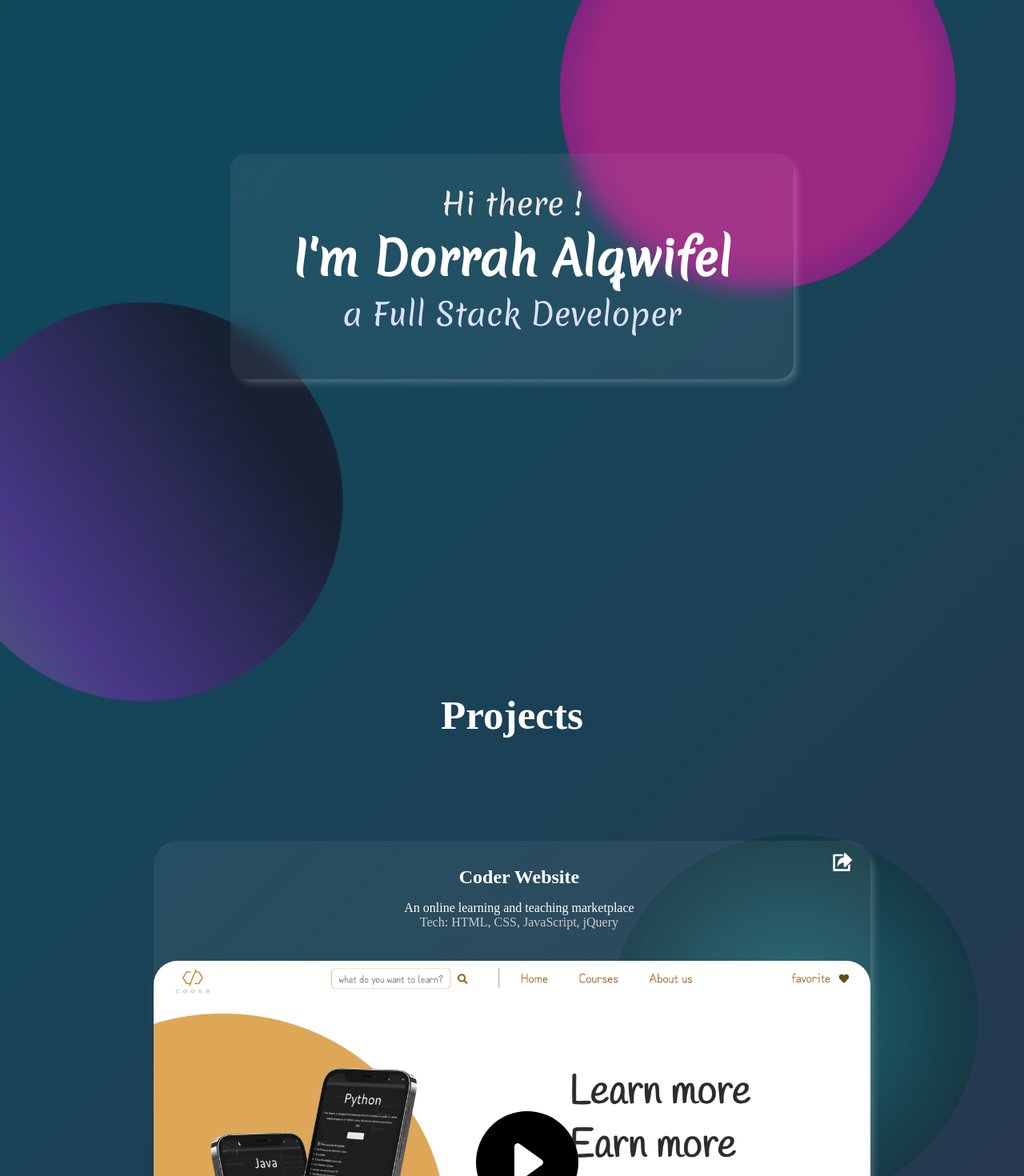
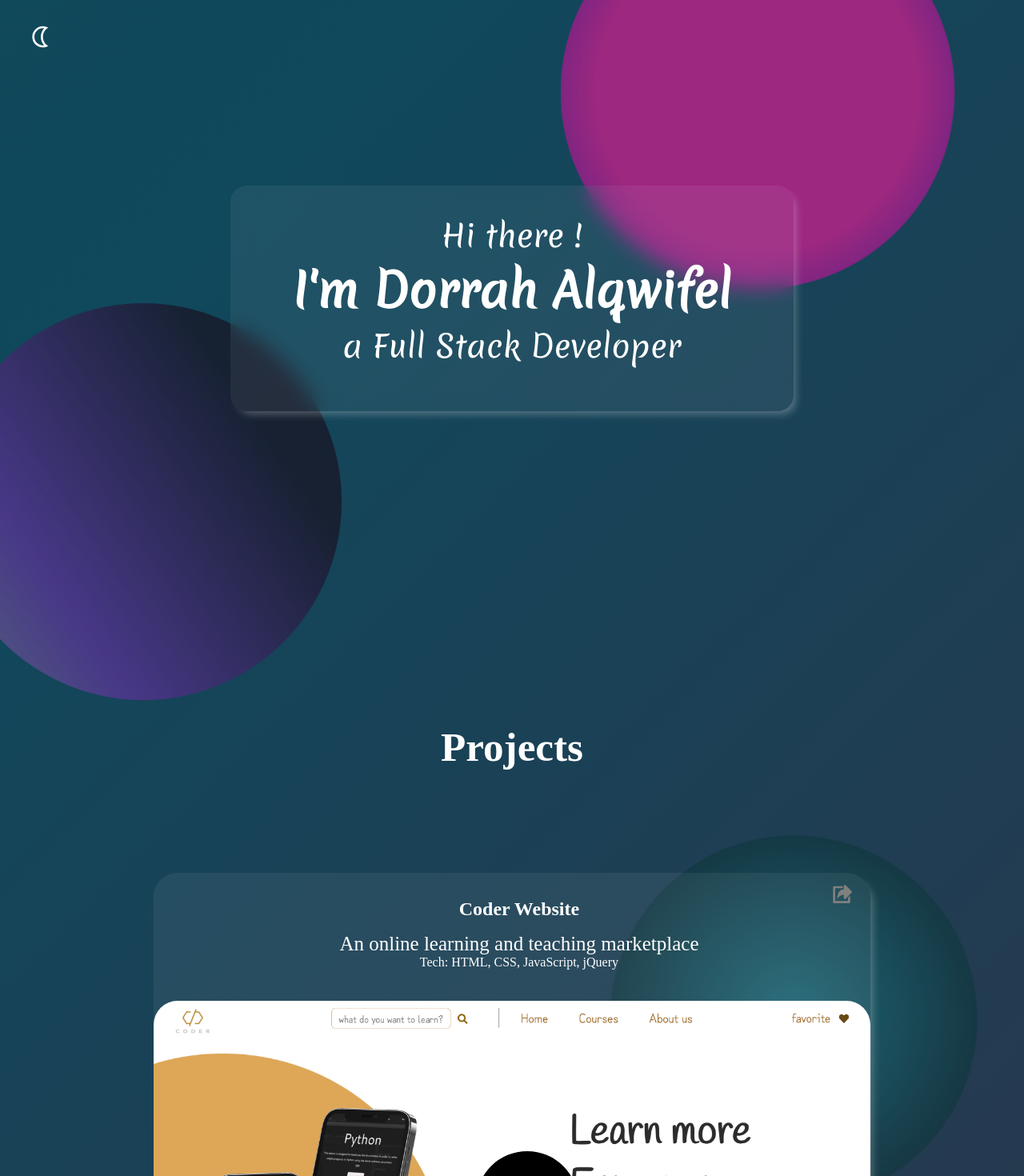
Before and after one commit to dorrahsq/Portfolio, a React (Create React App) app: page / in a window 1280 px wide. Shown: the top 1470 px of the page at 80% size. Built offline with nearby package versions, Linux system fonts and the light colour scheme; a web font is replaced by a local one.

Commit message:
add a light mode

```diff
--- a/src/App.js
+++ b/src/App.js
@@ -1,16 +1,26 @@
-import React from "react";
+import React, { useState } from "react";
 import Contact from "./components/Contact";
 import Home from "./components/Home";
 import Projects from "./components/Projects";
 import "./app.css";
+import { MdOutlineNightlight } from "react-icons/md";
+import { BsSun } from "react-icons/bs";
 
 function App() {
+  const [nighttMode, setNighttMode] = useState(true);
+
   return (
-    <div className="App">
+    <div className={nighttMode ? "App" : "App-Light"}>
+      <span
+        className={nighttMode ? "mode nightMode" : "mode lightMode"}
+        onClick={() => setNighttMode(!nighttMode)}
+      >
+        {nighttMode ? <MdOutlineNightlight /> : <BsSun />}
+      </span>
       <Home />
       <Projects />
       <Contact />
-      <div className="backgroundStart">
+      <div className={nighttMode ? "backgroundStart" : "backgroundStartLight"}>
         <div className="shape1 animated"></div>
         <div className="shape2 animated"></div>
         <div className="shape3 animated"></div>
--- a/src/app.css
+++ b/src/app.css
@@ -4,10 +4,30 @@
 }
 
 .App {
-  width: 100vw;
   background: linear-gradient(-45deg, #422015, #5a1630, #10485c, #0c5040);
   background-size: 400% 400%;
   animation: gradient 8s ease infinite;
+  color: white;
+}
+.App-Light {
+  color: rgb(3, 3, 3);
+  background-color: rgb(212, 211, 211);
+}
+.mode {
+  z-index: 10;
+  font-size: 2.5vw;
+  top: 30px;
+  left: 35px;
+  position: sticky;
+  display: inline-block;
+  transition: 0.5s ease;
+}
+.mode:hover {
+  cursor: pointer;
+  transform: scale(1.25) perspective(1px);
+}
+.nightMode {
+  color: white;
 }
 
 @keyframes gradient {
@@ -37,12 +57,26 @@
   border-radius: 50%;
   height: 38vw;
   width: 38vw;
+  /* filter: blur(5px); */
+}
+.backgroundStart .shape1,
+.backgroundStart .shape4 {
   background: rgb(157, 40, 128);
   background: radial-gradient(
     circle,
     rgba(157, 40, 128, 1) 58%,
     rgba(64, 32, 133, 1) 100%
   );
+}
+.backgroundStartLight .shape1,
+.backgroundStartLight .shape4 {
+  background: rgb(160, 111, 148);
+  background: radial-gradient(
+    circle,
+    rgb(160, 107, 147) 58%,
+    rgb(107, 94, 134) 100%
+  );
+  /* filter: blur(5px); */
 }
 .shape2 {
   top: 30vw;
@@ -52,12 +86,23 @@
   border-radius: 50%;
   height: 38vw;
   width: 38vw;
+}
+.backgroundStart .shape2 {
   background: rgb(83, 99, 126);
   background: linear-gradient(
     56deg,
     rgba(83, 99, 126, 1) 1%,
     rgba(72, 56, 135, 1) 28%,
     rgba(25, 24, 40, 0.7917542016806722) 76%
+  );
+}
+.backgroundStartLight .shape2 {
+  background: rgb(99, 107, 122);
+  background: linear-gradient(
+    56deg,
+    rgb(100, 108, 122) 1%,
+    rgb(102, 96, 126) 28%,
+    rgba(67, 66, 77, 0.678) 76%
   );
 }
 .shape3 {
@@ -68,11 +113,21 @@
   border-radius: 50%;
   height: 35vw;
   width: 35vw;
+}
+.backgroundStart .shape3 {
   background: rgb(31, 126, 137);
   background: radial-gradient(
     circle,
     rgba(31, 126, 137, 0.6601015406162465) 1%,
     rgba(12, 48, 52, 0.5760679271708684) 77%
+  );
+}
+.backgroundStartLight .shape3 {
+  background: rgb(90, 127, 131);
+  background: radial-gradient(
+    circle,
+    rgba(92, 124, 128, 0.66) 1%,
+    rgba(68, 83, 85, 0.576) 77%
   );
 }
 .shape4 {
--- a/src/components/Contact/style.css
+++ b/src/components/Contact/style.css
@@ -4,7 +4,6 @@
   display: flex;
   justify-content: space-around;
   align-items: center;
-  color: white;
   font-family: "Quintessential", cursive;
   padding-bottom: 5%;
   position: relative;
@@ -23,7 +22,9 @@
   align-items: center;
   color: rgb(0, 0, 0);
   transition: 0.5s ease;
-  margin: 1vw;
+  outline: 1px solid rgb(187, 186, 186);
+  outline-offset: 1vw;
+  margin: 1.6vw;
   box-shadow: 6px 7px 11px -4px rgba(255, 255, 255, 0.3);
   -webkit-box-shadow: 6px 7px 11px -4px rgba(255, 255, 255, 0.3);
   -moz-box-shadow: 6px 7px 11px -4px rgba(255, 255, 255, 0.3);
--- a/src/components/Home/style.css
+++ b/src/components/Home/style.css
@@ -5,7 +5,6 @@
   font-family: "Merienda", cursive;
   flex-wrap: wrap;
   height: 100vh;
-  color: white;
   position: relative;
   z-index: 2;
 }
@@ -24,12 +23,8 @@
   animation: anime 3s cubic-bezier(0.16, 1, 0.3, 1) 1s alternate;
 }
 .firstLine {
-  color: #eeebe7;
   font-size: 3vw;
   margin-top: 5%;
-}
-.myName {
-  color: #ffffff;
 }
 .secondLine {
   font-size: 4.5vw;
@@ -38,7 +33,6 @@
 .thirdLine {
   font-size: 3vw;
   font-weight: 100;
-  color: #dce1ff;
 }
 .image {
   width: 100%;
--- a/src/components/Projects/style.css
+++ b/src/components/Projects/style.css
@@ -2,7 +2,6 @@
 
 .projectsContainer {
   margin-top: 5%;
-  color: white;
   position: relative;
   z-index: 2;
   text-align: center;
@@ -36,6 +35,9 @@
   -webkit-box-shadow: 6px 7px 11px -4px rgba(255, 255, 255, 0.3);
   -moz-box-shadow: 6px 7px 11px -4px rgba(255, 255, 255, 0.3);
 }
+.websiteDescription{
+  font-size: 25px;
+  }
 .text1 {
   padding-left: 2%;
   width: 50%;
@@ -84,7 +86,6 @@
 .headLine a,
 .headLineRight a {
   text-decoration: none;
-  color: white;
 }
 .icon {
   transition: 0.5s ease;
@@ -95,9 +96,9 @@
   transform: scale(1.25) perspective(1px);
   cursor: pointer;
 }
-.techP {
+/* .techP {
   color: rgb(204, 202, 202);
-}
+} */
 .websiteDescription,
 .techP {
   margin-right: 10px;
@@ -131,7 +132,7 @@
   width: 2.5vw;
   background-color: rgba(0, 0, 0, 0);
   border-style: none;
-  color: white;
+  color: gray;
 }
 .imageContainer {
   position: relative;
```
